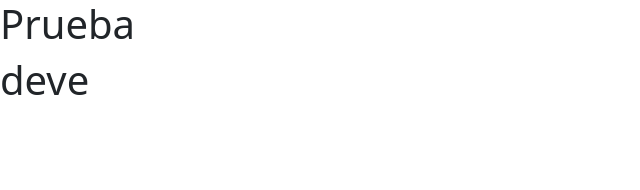
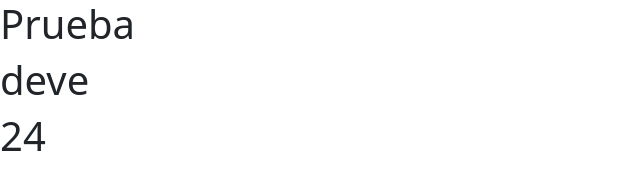
Before and after one commit to An-Felipe/pruebagit, a plain HTML site: page index.html in a window 1280 px wide. Shown: the full height of the page, 0-640 px from the left. Drawn offline with nearby package versions, Linux system fonts and the light colour scheme.

Commit message:
prueba 16

```diff
--- a/index.html
+++ b/index.html
@@ -16,6 +16,15 @@
     <h1>deve</h1>
 
 
+
+
+
+
+
+
+
+    <h1>24</h1>
+
     <script src="https://cdn.jsdelivr.net/npm/bootstrap@5.2.1/dist/js/bootstrap.bundle.min.js" integrity="sha384-u1OknCvxWvY5kfmNBILK2hRnQC3Pr17a+RTT6rIHI7NnikvbZlHgTPOOmMi466C8" crossorigin="anonymous"></script>
   </body>
 </html>
```
